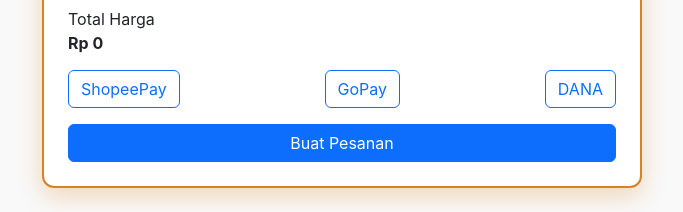
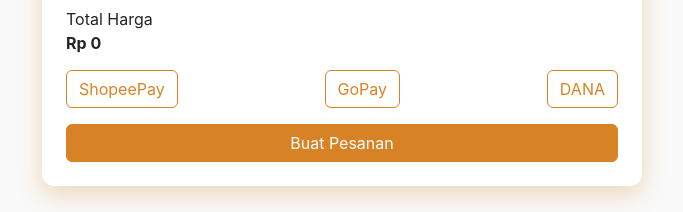
Before and after one commit to anotherDanger/catering-app-main, a React (Create React App) app: page /v1/checkout in a window 1280 px wide. Shown: the part 536-748 px from the top of the page, without its empty margins (298-981 px from the left). Built offline with nearby package versions, Linux system fonts and the light colour scheme; no server answers.

Commit message:
redesign

```diff
--- a/src/components/checkout/checkout.css
+++ b/src/components/checkout/checkout.css
@@ -15,7 +15,7 @@
   border-radius: 12px;
   box-shadow: 0 8px 24px rgba(215, 131, 37, 0.3);
   padding: 24px;
-  border: 2px solid #d78325;
+  border: none;
 }
 
 .checkout-card-title {
@@ -37,6 +37,70 @@
   gap: 10px;
 }
 
+.btn-primary {
+  background-color: #d78325;
+  border-color: #d78325;
+  color: white;
+  transition: background-color 0.3s ease;
+  cursor: pointer;
+}
+
+.btn-primary:hover,
+.btn-primary:focus {
+  background-color: #b26a1d;
+  border-color: #b26a1d;
+  color: white;
+}
+
+.btn-outline-primary {
+  border-color: #d78325;
+  color: #d78325;
+  transition: all 0.3s ease;
+}
+
+.btn-outline-primary:hover {
+  background-color: #d78325;
+  color: white;
+}
+
+.btn-popup {
+  background-color: #d78325;
+  color: white;
+  border: none;
+  padding: 10px 20px;
+  border-radius: 8px;
+  transition: background-color 0.3s ease;
+}
+
+.btn-popup:hover {
+  background-color: #b26a1d;
+  color: white;
+}
+
+.modal-content {
+  border-radius: 12px;
+  box-shadow: 0 10px 30px rgba(0, 0, 0, 0.2);
+  border: none;
+}
+
+.modal-header {
+  border-bottom: 1px solid #f0f0f0;
+  padding: 16px 24px;
+}
+
+.modal-body {
+  padding: 20px 24px;
+}
+
+.modal-footer {
+  padding: 16px 24px;
+  border-top: 1px solid #f0f0f0;
+  display: flex;
+  flex-wrap: wrap;
+  justify-content: center;
+  gap: 10px;
+}
+
 @media (max-width: 576px) {
   .checkout-card {
     padding: 16px;
```
